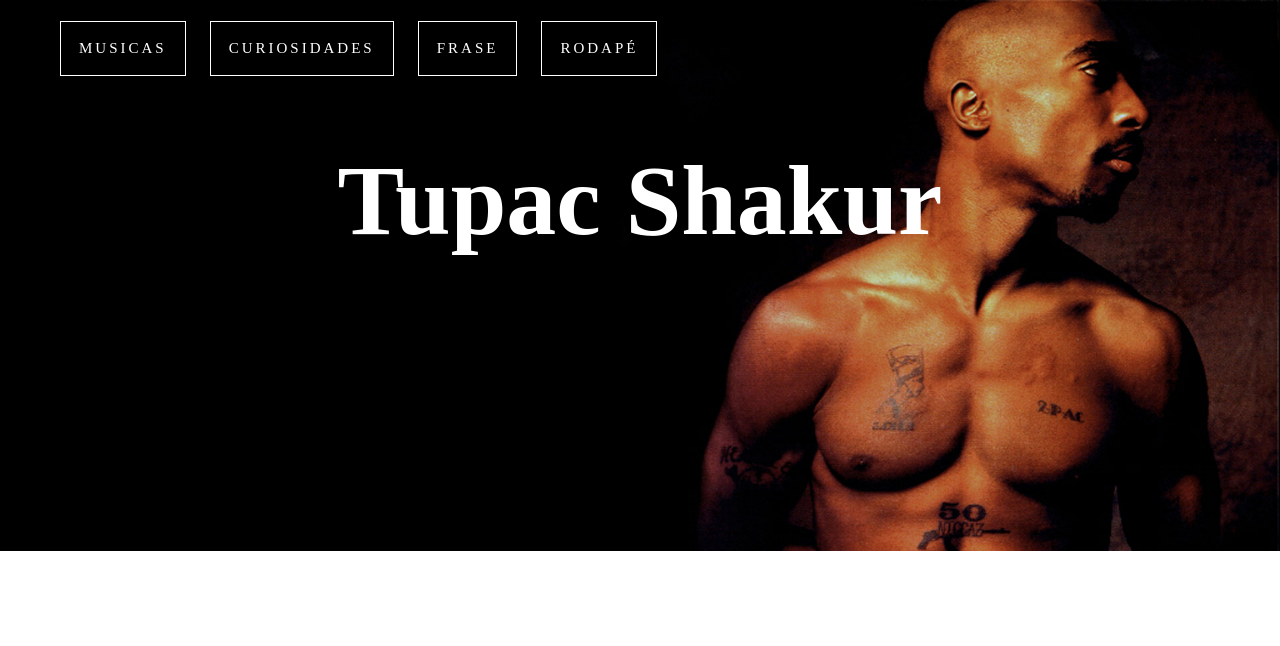
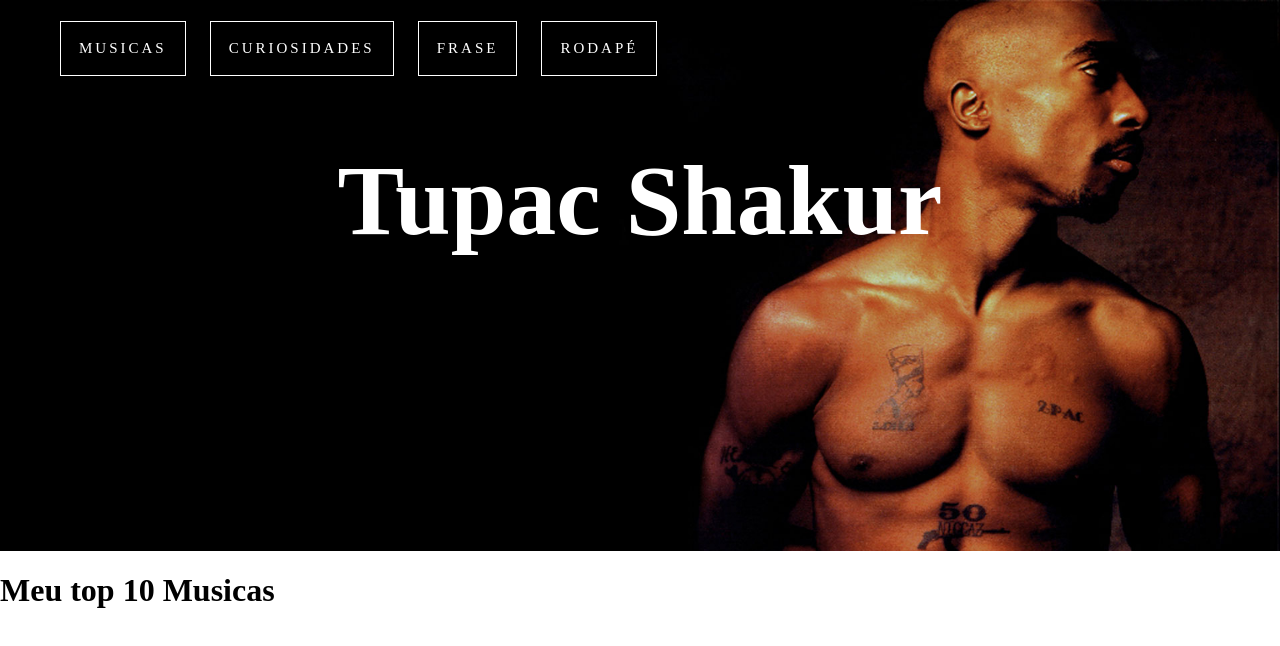
Before and after one commit to EvertonSilva22/Challenge_Tribute_Page, a plain HTML site: page index.html in a window 1280 px wide. Drawn offline with Linux system fonts and the light colour scheme.

Commit message:
Tupac Shakur.
Criando a seção das musicas.

```diff
--- a/index.html
+++ b/index.html
@@ -23,7 +23,7 @@
     </header>
     <!--Cabeçalho da página-->
     <!--Listas de músicas-->
-
+    <h1>Meu top 10 Musicas</h1>
     <!--Fim Lista de músicas-->
 </body>
 </html>
```
